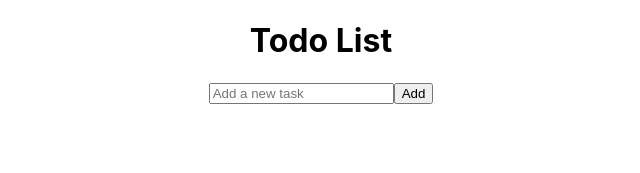
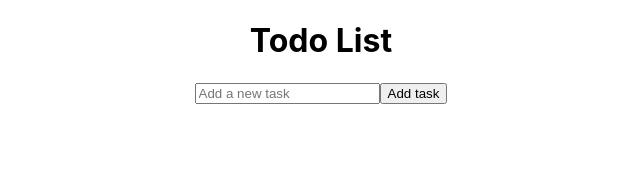
Before and after one commit to shatwarkn29/thursday, a React (Create React App) app: page / in a window 1280 px wide. Shown: the top 173 px of the page, without its empty margins (319-959 px from the left). Built offline with nearby package versions, Linux system fonts and the light colour scheme.

Commit message:
FIR123 just changed add button name in todolist.js

```diff
--- a/src/TodoList.js
+++ b/src/TodoList.js
@@ -27,7 +27,7 @@ function TodoList() {
           onChange={(e) => setTask(e.target.value)}
           placeholder="Add a new task"
         />
-        <button onClick={addTodo}>Add</button>
+        <button onClick={addTodo}>Add task</button>
       </div>
       <ul>
         {todos.map((todo, index) => (
```
